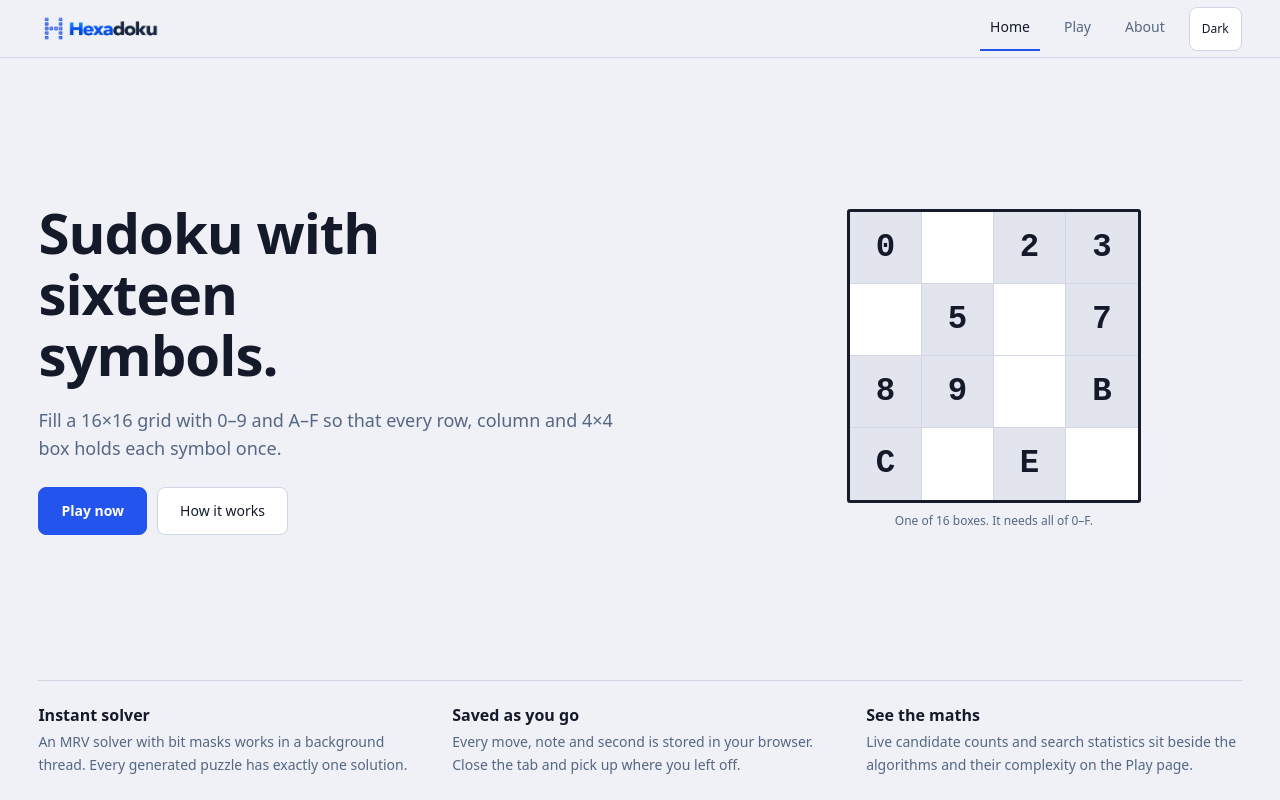
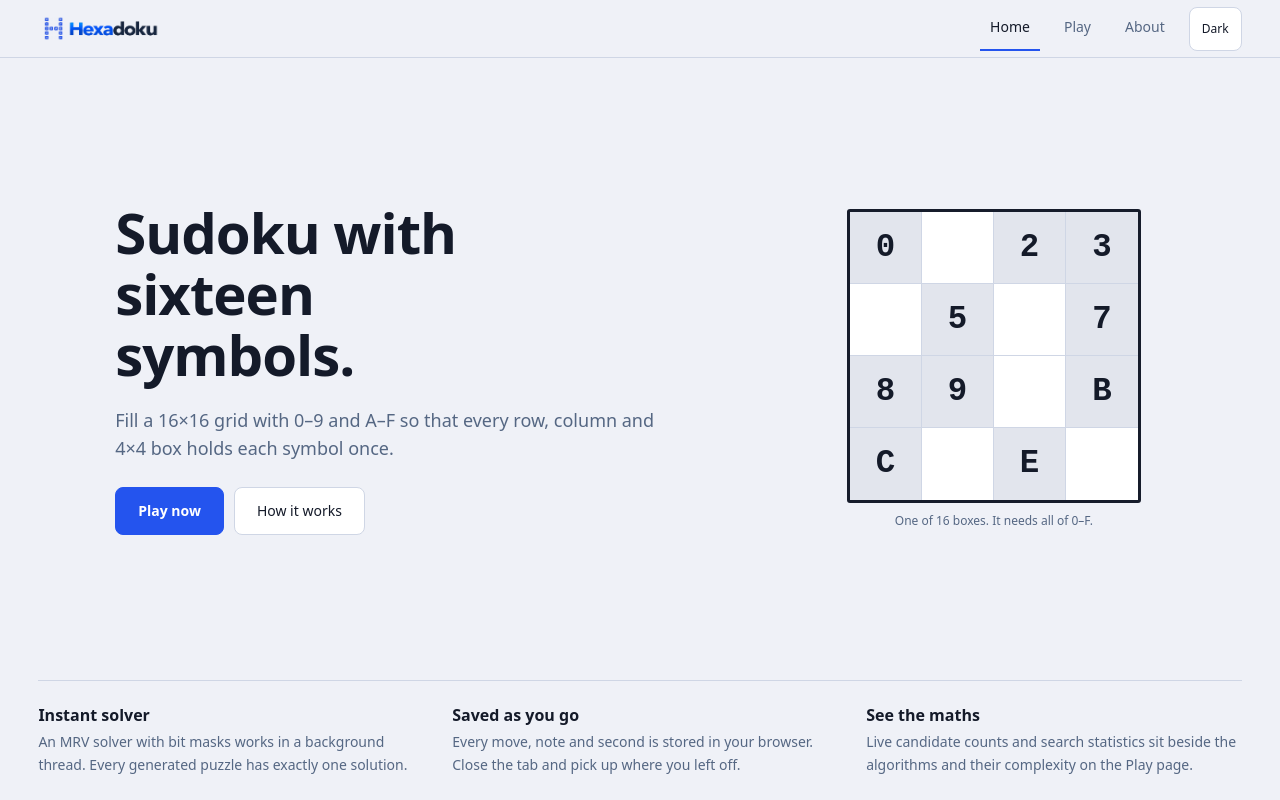
Before and after one commit to hannah784/Hexadoku, a React (Vite) app: page / in a window 1280 px wide. Built offline with nearby package versions, Linux system fonts and the light colour scheme.

Commit message:
style: inset desktop hero text toward the center

```diff
--- a/src/styles/Pages.module.css
+++ b/src/styles/Pages.module.css
@@ -42,6 +42,7 @@
 .specs dt { flex:0 0 115px; font-weight:650; }
 .keys dd,.specs dd { flex:1; margin:0; color:var(--muted); }
 @media (min-width:1100px) {
+  .heroText { padding-inline-start:clamp(48px,6vw,120px); }
   .keys,.specs { display:grid; grid-template-columns:repeat(2,minmax(0,1fr)); gap:12px clamp(24px,4vw,64px); }
 }
 @media (max-width:650px) {
```
